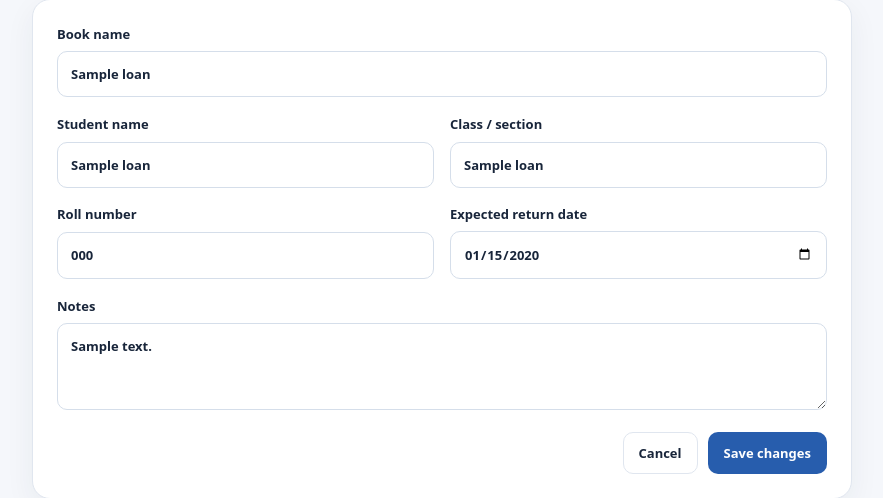
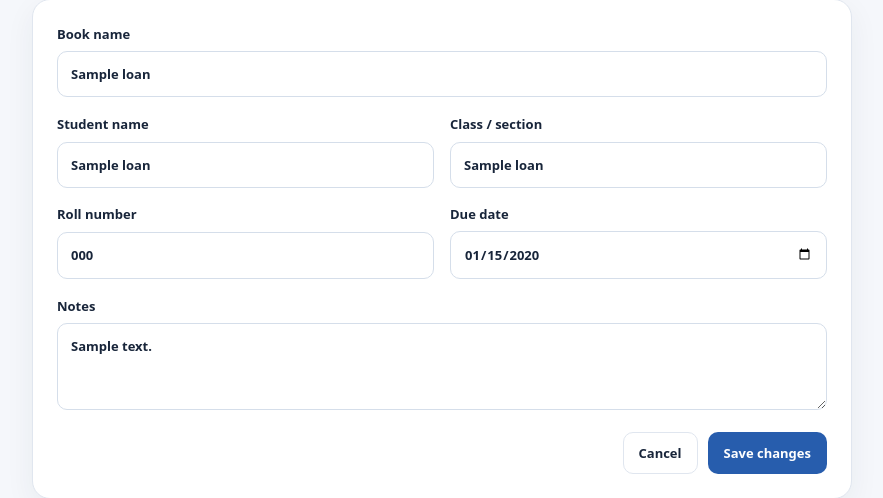
Before and after one commit to DevAstrro/LibrarySystem, a Flask app: page /loans/1/edit in a window 1280 px wide. Shown: the part 252-750 px from the top of the page, without its empty margins (16-899 px from the left). Run offline with Flask 3, Linux system fonts and the light colour scheme; the visitor is signed in with stand-in values (Sample User, id 1); tables that the repository leaves empty hold one stand-in row (values such as "Sample post").

Commit message:
Clarify due date field label

```diff
--- a/templates/edit_loan.html
+++ b/templates/edit_loan.html
@@ -1 +1 @@
-{% extends 'base.html' %}{% block title %}Edit record #{{ loan.id }}{% endblock %}{% block content %}<div class="page-heading"><a href="{{ url_for('loan_detail',loan_id=loan.id) }}">← Record details</a><h1>Edit borrowing details</h1><p class="muted">Correct the entry without deleting its history.</p></div><form method="post" class="panel form-panel"><input type="hidden" name="csrf_token" value="{{ csrf_token() }}"><label>Book name<input name="book_title" value="{{ loan.book_title }}" required maxlength="180"></label><div class="form-grid"><label>Student name<input name="student_name" value="{{ loan.student_name }}" maxlength="100"></label><label>Class / section<input name="class_name" value="{{ loan.class_name }}" required maxlength="40"></label><label>Roll number<input name="roll_number" value="{{ loan.roll_number }}" maxlength="30"></label><label>Expected return date<input type="date" name="due_date" value="{{ loan.due_date }}"></label></div><label>Notes<textarea name="notes" rows="3" maxlength="300">{{ loan.notes }}</textarea></label><div class="form-actions"><a class="button button-secondary" href="{{ url_for('loan_detail',loan_id=loan.id) }}">Cancel</a><button class="button button-primary" type="submit">Save changes</button></div></form>{% endblock %}
+{% extends 'base.html' %}{% block title %}Edit record #{{ loan.id }}{% endblock %}{% block content %}<div class="page-heading"><a href="{{ url_for('loan_detail',loan_id=loan.id) }}">← Record details</a><h1>Edit borrowing details</h1><p class="muted">Correct the entry without deleting its history.</p></div><form method="post" class="panel form-panel"><input type="hidden" name="csrf_token" value="{{ csrf_token() }}"><label>Book name<input name="book_title" value="{{ loan.book_title }}" required maxlength="180"></label><div class="form-grid"><label>Student name<input name="student_name" value="{{ loan.student_name }}" maxlength="100"></label><label>Class / section<input name="class_name" value="{{ loan.class_name }}" required maxlength="40"></label><label>Roll number<input name="roll_number" value="{{ loan.roll_number }}" maxlength="30"></label><label>Due date<input type="date" name="due_date" value="{{ loan.due_date }}"></label></div><label>Notes<textarea name="notes" rows="3" maxlength="300">{{ loan.notes }}</textarea></label><div class="form-actions"><a class="button button-secondary" href="{{ url_for('loan_detail',loan_id=loan.id) }}">Cancel</a><button class="button button-primary" type="submit">Save changes</button></div></form>{% endblock %}
```
